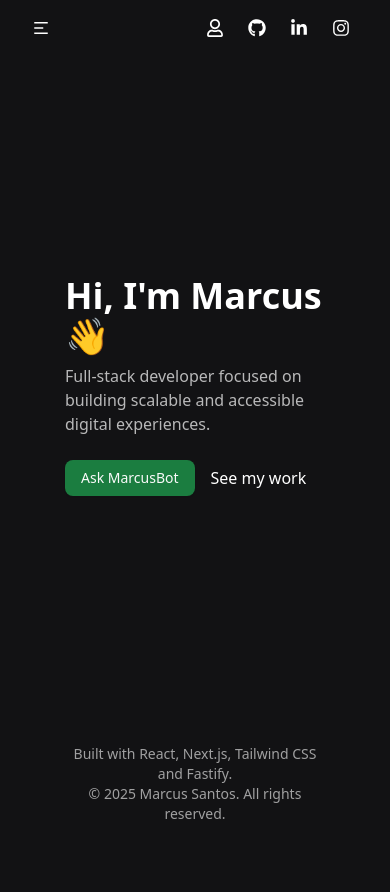
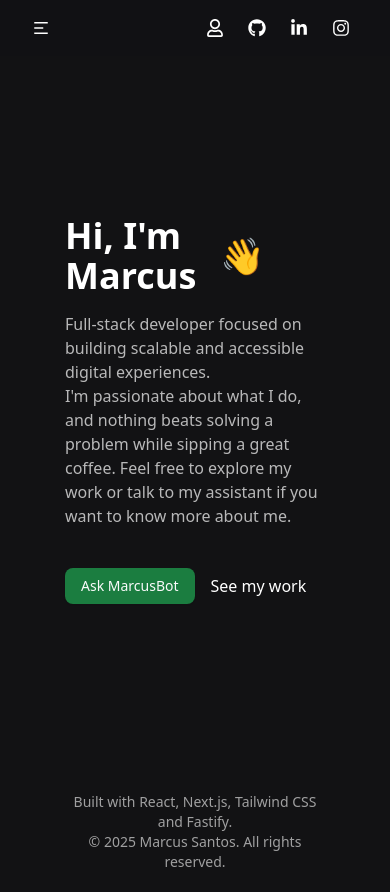
Before and after one commit to marcus-santos/personal-ai-portfolio, a Next.js app in the folder apps/web/: page /marcus in a window 390 px wide. Before the commit the page ends 844 px from the top, so only its background shows below. Built offline with nearby package versions, Linux system fonts and the light colour scheme.

Commit message:
feat: landing page finished, animations included on the other pages.

```diff
--- a/apps/web/src/app/components/ChatSuggestedPrompts.tsx
+++ b/apps/web/src/app/components/ChatSuggestedPrompts.tsx
@@ -1,4 +1,5 @@
 import { Button } from '@/components/ui/button';
+import { motion } from 'framer-motion';
 
 function ChatSuggestedPrompts({
   onPromptClick,
@@ -11,27 +12,51 @@ function ChatSuggestedPrompts({
     'What companies or projects have you worked on?',
   ];
 
+  const container = {
+    hidden: {},
+    show: {
+      transition: {
+        staggerChildren: 0.6,
+      },
+    },
+  };
+
+  const item = {
+    hidden: { opacity: 0 },
+    show: { opacity: 1 },
+  };
+
   return (
     <div className="w-full h-full flex flex-col justify-center items-center">
-      <h1 className="my-20 text-lg text-center font-semibold">
-        👋 Hey, I’m MarcusBot!
-      </h1>
-      <p>
-        I'm here to help you learn more about Marcus’s work, skills, and
-        academic background.
-      </p>
-      <p>Not sure what to ask? Start here:</p>
-      <div className="flex flex-col sm:flex-row items-center gap-4 justify-around w-full">
+      <motion.div
+        variants={container}
+        initial="hidden"
+        animate="show"
+        className="flex flex-col gap-2 mt-20 mb-10 text-lg text-center font-semibold"
+      >
+        <motion.h1 variants={item}>Hey, I’m MarcusBot!</motion.h1>
+        <motion.p variants={item}>
+          I&apos;m here to help you learn more about Marcus’s work, skills, and
+          academic background.
+        </motion.p>
+        <motion.p variants={item}>Not sure what to ask? Start here:</motion.p>
+      </motion.div>
+      <motion.div
+        initial={{ opacity: 0, y: -20 }}
+        animate={{ opacity: 1, y: 0 }}
+        transition={{ delay: 1.7, duration: 0.6 }}
+        className="flex flex-col sm:flex-row mb-10 sm:mb-0 items-center gap-4 justify-around w-full"
+      >
         {suggestedPrompts.map((prompt, idx) => (
           <Button
             key={idx}
             onClick={() => onPromptClick(prompt)}
-            className="w-full sm:max-w-[25%] p-5 h-fit break-words whitespace-pre-wrap bg-white/5 text-sm cursor-pointer"
+            className="w-full max-w-[210px] sm:max-w-[25%] p-5 h-fit break-words whitespace-pre-wrap bg-white/5 text-sm cursor-pointer"
           >
             <p>{prompt}</p>
           </Button>
         ))}
-      </div>
+      </motion.div>
     </div>
   );
 }
--- a/apps/web/src/app/marcus/about/page.tsx
+++ b/apps/web/src/app/marcus/about/page.tsx
@@ -1,3 +1,5 @@
+'use client';
+
 import Header from '@/app/components/Header';
 import { marcus } from '@/app/types/header-user';
 import { Button } from '@/components/ui/button';
@@ -10,13 +12,19 @@ import { RiJavascriptFill, RiTailwindCssFill } from 'react-icons/ri';
 import AboutCard from '@/app/components/AboutCard';
 import Link from 'next/link';
 import Footer from '@/app/components/Footer';
+import { motion } from 'framer-motion';
 
 function page() {
   return (
     <div className="flex flex-col">
       <Header {...marcus} />
       <main className="w-2/3 flex flex-col mx-auto py-20">
-        <section className="grid grid-cols-1 lg:grid-cols-2 gap-15 items-center pb-10 border-b-2 border-neutral-700">
+        <motion.section
+          initial={{ opacity: 0, y: -10 }}
+          animate={{ opacity: 1, y: 0 }}
+          transition={{ duration: 0.5 }}
+          className="grid grid-cols-1 lg:grid-cols-2 gap-15 items-center pb-10 border-b-2 border-neutral-700"
+        >
           <div className="flex justify-center w-full h-full mx-auto relative min-h-[250px]">
             <Image
               fill
@@ -56,8 +64,13 @@ function page() {
               </a>
             </Button>
           </div>
-        </section>
-        <section className="py-20 border-b-2 border-neutral-700">
+        </motion.section>
+        <motion.section
+          initial={{ opacity: 0, y: -10 }}
+          animate={{ opacity: 1, y: 0 }}
+          transition={{ duration: 0.5, delay: 0.4 }}
+          className="py-20 border-b-2 border-neutral-700"
+        >
           <h2 className="text-2xl font-semibold mb-1 text-center">
             MY TECH STACK
           </h2>
@@ -108,8 +121,13 @@ function page() {
               className="min-w-[50px] min-h-[50px]"
             />
           </div>
-        </section>
-        <section className="py-20 border-b-2 border-neutral-700">
+        </motion.section>
+        <motion.section
+          initial={{ opacity: 0, y: -10 }}
+          animate={{ opacity: 1, y: 0 }}
+          transition={{ duration: 0.5, delay: 0.8 }}
+          className="py-20 border-b-2 border-neutral-700"
+        >
           <h2 className="text-2xl font-semibold mb-1 text-center">
             LEARNING PATH
           </h2>
@@ -141,8 +159,13 @@ function page() {
             </div>
             <div className="flex flex-col mx-auto gap-5" />
           </div>
-        </section>
-        <section className="py-20">
+        </motion.section>
+        <motion.section
+          initial={{ opacity: 0, y: -10 }}
+          animate={{ opacity: 1, y: 0 }}
+          transition={{ duration: 0.5, delay: 1.2 }}
+          className="py-20"
+        >
           <h2 className="text-2xl font-semibold mb-1">MY EXPERIENCE</h2>
           <p className="text-white/80">
             Take a look at my professional journey timeline.
@@ -187,7 +210,7 @@ function page() {
               />
             </div>
           </div>
-        </section>
+        </motion.section>
       </main>
       <Footer />
     </div>
--- a/apps/web/src/app/marcus/page.tsx
+++ b/apps/web/src/app/marcus/page.tsx
@@ -1,58 +1,66 @@
 'use client';
 
-import { useEffect, useState } from 'react';
 import Header from '../components/Header';
 import { marcus } from '../types/header-user';
 import Footer from '../components/Footer';
 import Link from 'next/link';
 import { Button } from '@/components/ui/button';
 import { DotLottieReact } from '@lottiefiles/dotlottie-react';
+import { motion } from 'framer-motion';
 
 function page() {
-  const [showContent, setShowContent] = useState(false);
-  const [showH1, setShowH1] = useState(false);
-  const [showP, setShowP] = useState(false);
-  const [showImg, setShowImg] = useState(false);
+  const container = {
+    hidden: {},
+    show: {
+      transition: {
+        staggerChildren: 0.5,
+      },
+    },
+  };
 
-  useEffect(() => {
-    // Sequência de animações: h1 -> p -> imagem/botão
-    const timers: NodeJS.Timeout[] = [];
-    timers.push(setTimeout(() => setShowContent(true), 200));
-    timers.push(setTimeout(() => setShowH1(true), 400));
-    timers.push(setTimeout(() => setShowP(true), 800));
-    timers.push(setTimeout(() => setShowImg(true), 1000));
-    return () => timers.forEach(clearTimeout);
-  }, []);
+  const item = {
+    hidden: { opacity: 0, y: 0 },
+    show: { opacity: 1, y: 0 },
+  };
 
   return (
     <div className="flex flex-col h-screen">
       <Header {...marcus} />
-      <div className={`flex w-2/3 mx-auto h-full my-40`}>
-        <div className="flex flex-col m-auto">
-          <h1
-            className={`text-4xl font-bold transition-all duration-700
-              ${showH1 ? 'opacity-100 translate-y-0' : 'opacity-0 -translate-y-10'}
-            `}
-            style={{ transitionProperty: 'opacity, transform' }}
+      <main className={`flex w-2/3 mx-auto h-full my-40`}>
+        <motion.div
+          variants={container}
+          initial="hidden"
+          animate="show"
+          className="flex flex-col gap-4 my-auto w-full lg:w-1/2"
+        >
+          <motion.h1
+            variants={item}
+            className="text-4xl font-bold flex items-center gap-2"
           >
-            Hi, I&apos;m Marcus 👋
-          </h1>
-          <p
-            className={`text-white/70 mt-2 max-w-xl transition-all duration-700
-              ${showP ? 'opacity-100 translate-y-0' : 'opacity-0 -translate-y-10'}
-            `}
-            style={{ transitionProperty: 'opacity, transform' }}
-          >
+            Hi, I&apos;m Marcus{' '}
+            <motion.span
+              className="inline origin-[70%_70%] mr-15 lg:mr-0"
+              animate={{ rotate: [0, 20, -10, 20, 0] }}
+              transition={{
+                repeat: Infinity,
+                duration: 2,
+                repeatDelay: 3,
+                delay: 0.5,
+              }}
+            >
+              👋
+            </motion.span>
+          </motion.h1>
+
+          <motion.p variants={item} className="text-white/70">
             Full-stack developer focused on building scalable and accessible
             digital experiences.
-          </p>
+            <br /> I&apos;m passionate about what I do, and nothing beats
+            solving a problem while sipping a great coffee. Feel free to explore
+            my work or talk to my assistant if you want to know more about me.
+          </motion.p>
 
-          <div
-            className={`mt-6 flex gap-4 items-center transition-all duration-700
-              ${showImg ? 'opacity-100 translate-y-0' : 'opacity-0 -translate-y-10'}
-            `}
-            style={{ transitionProperty: 'opacity, transform' }}
-          >
+          <motion.div variants={item} className="flex gap-4 mt-6 items-center">
             <Button asChild className="bg-[#22c55e]/60 hover:bg-[#22c55e]/80">
               <Link href={marcus.chatRef}>Ask MarcusBot</Link>
             </Button>
@@ -62,21 +70,22 @@ function page() {
             >
               See my work
             </Link>
-          </div>
-        </div>
-        <div
-          className={`max-w-[450px] w-full h-full m-auto relative min-h-[450px] hidden lg:block transition-all duration-700
-            ${showImg ? 'opacity-100 translate-y-0' : 'opacity-0 -translate-y-10'}
-          `}
-          style={{ transitionProperty: 'opacity, transform' }}
+          </motion.div>
+        </motion.div>
+
+        <motion.div
+          initial={{ opacity: 0, y: -20 }}
+          animate={{ opacity: 1, y: 0 }}
+          transition={{ delay: 1.2, duration: 0.6 }}
+          className="w-1/2 h-full max-h-[400px] hidden lg:block my-auto"
         >
           <DotLottieReact
             src="https://lottie.host/a3d417a4-df86-4dc3-8f0a-831687dff82a/jLPCKfdZo1.lottie"
             loop
             autoplay
           />
-        </div>
-      </div>
+        </motion.div>
+      </main>
       <Footer />
     </div>
   );
--- a/apps/web/src/app/marcus/portfolio/page.tsx
+++ b/apps/web/src/app/marcus/portfolio/page.tsx
@@ -1,14 +1,22 @@
+'use client';
+
 import ProjectCard from '../../components/ProjectCard';
 import Header from '../../components/Header';
 import { marcus } from '@/app/types/header-user';
 import Footer from '../../components/Footer';
+import { motion } from 'framer-motion';
 
 function page() {
   return (
     <div className="w-full h-full flex flex-col justify-center">
       <Header {...marcus} />
       <main className="md:w-4/5 lg:w-2/3 md:px-8 flex flex-col m-auto">
-        <div className="py-17 w-4/5 mx-auto md:w-full md:m-0">
+        <motion.div
+          initial={{ opacity: 0 }}
+          animate={{ opacity: 1 }}
+          transition={{ duration: 0.5 }}
+          className="py-17 w-4/5 mx-auto md:w-full md:m-0"
+        >
           <h1 className="text-2xl font-semibold mb-3 text-center sm:text-start">
             FEATURED PROJECTS
           </h1>
@@ -17,8 +25,13 @@ function page() {
             developing personalized solutions, both on the front end and back
             end.
           </p>
-        </div>
-        <div className="flex flex-col">
+        </motion.div>
+        <motion.div
+          initial={{ opacity: 0 }}
+          animate={{ opacity: 1 }}
+          transition={{ duration: 0.5, delay: 0.8 }}
+          className="flex flex-col"
+        >
           <ProjectCard
             tag={'Extension Project'}
             title={'Criarte – Handcrafted Marketplace'}
@@ -51,7 +64,7 @@ function page() {
             githubButtonRef={''}
             viewButtonRef={''}
           />
-        </div>
+        </motion.div>
       </main>
       <Footer />
     </div>
--- a/package.json
+++ b/package.json
@@ -26,6 +26,7 @@
     "@lottiefiles/dotlottie-react": "^0.14.1",
     "ai": "^4.3.9",
     "framer-motion": "^11.18.2",
+    "motion": "^12.19.0",
     "react-icons": "^5.5.0",
     "remeda": "^2.21.3"
   }
```
Also changed, not shown: 1 other file (tests, documents, lock files or other folders).
